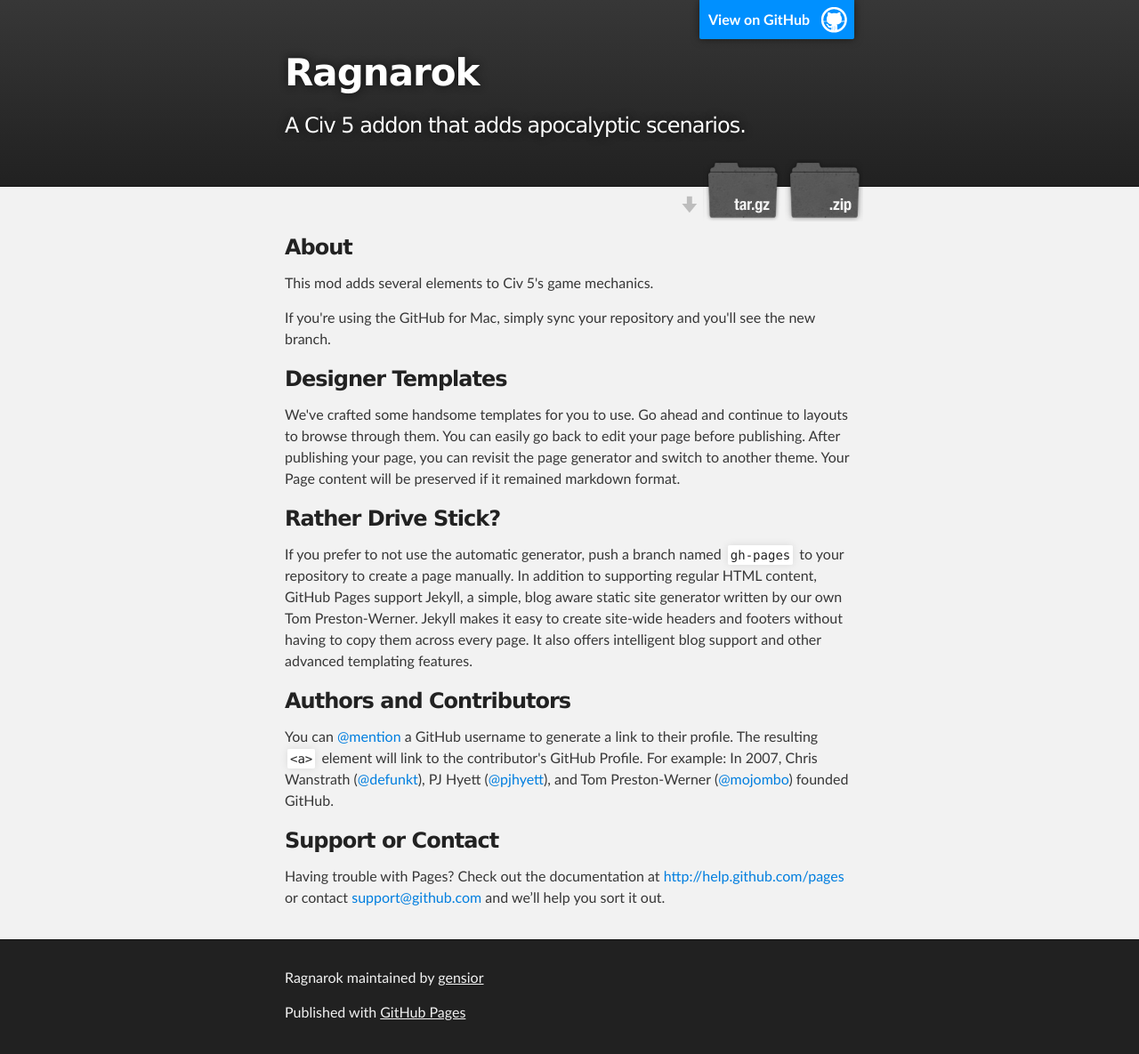
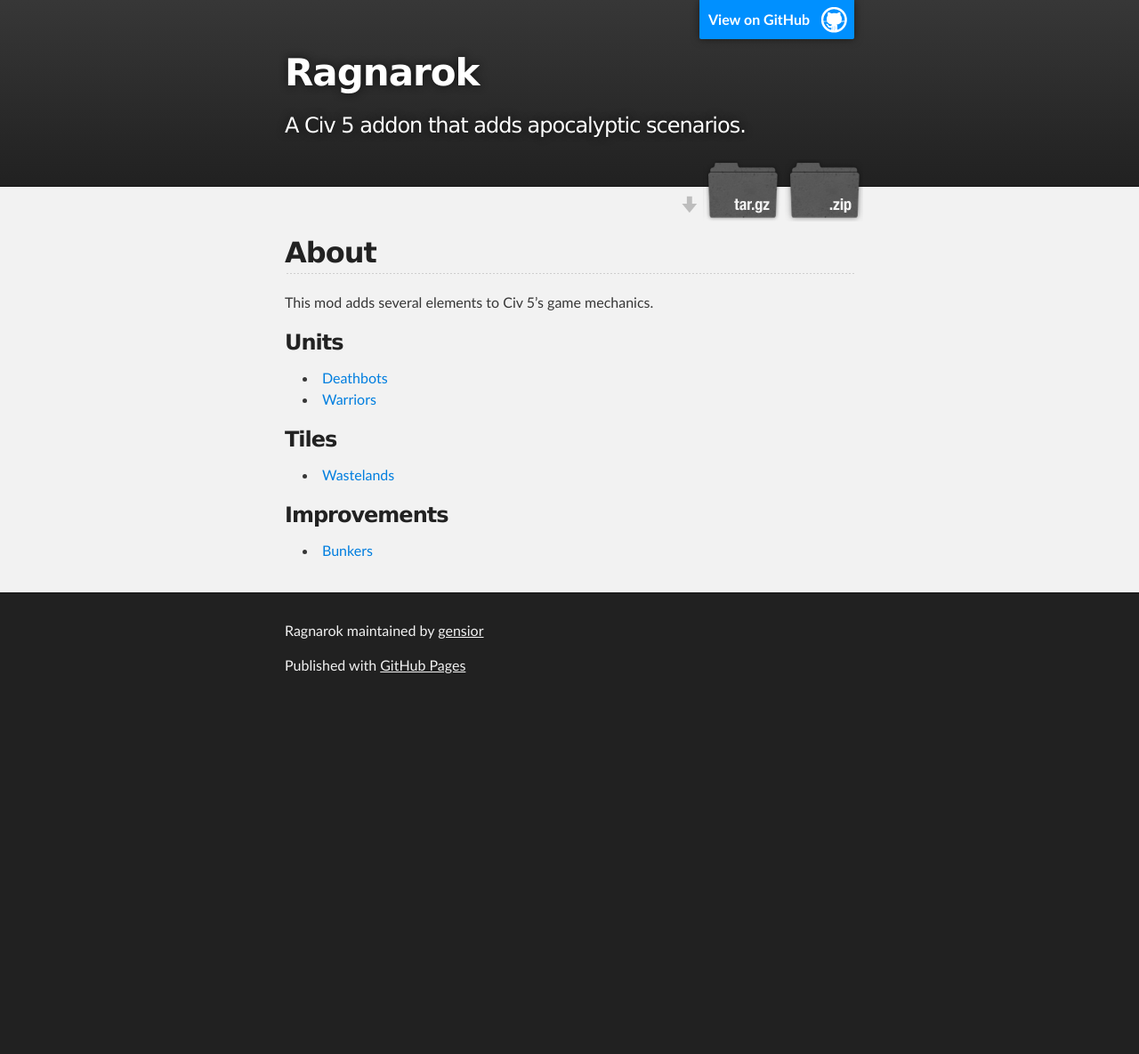
Before and after one commit to gensior/ragnarok, a Jekyll site: the page built from index.md, in a window 1280 px wide. Shown: the whole page at 89% size. Built offline with Jekyll 4.4.1, drawn with Linux system fonts in a browser that asks for light colours; after the commit the page ends 900 px from its top, so only the background shows below that.

Commit message:
Adds sample posts in different categories.

```diff
--- a/_layouts/default.html
+++ b/_layouts/default.html
@@ -6,7 +6,7 @@
     <meta http-equiv="X-UA-Compatible" content="chrome=1" />
     <meta name="description" content="Ragnarok : A Civ 5 addon that adds apocalyptic scenarios." />
 
-    <link rel="stylesheet" type="text/css" media="screen" href="stylesheets/stylesheet.css">
+    <link rel="stylesheet" type="text/css" media="screen" href="/stylesheets/stylesheet.css">
 
     <title>Ragnarok</title>
   </head>
--- a/index.html
+++ /dev/null
@@ -1,27 +0,0 @@
----
-layout: default
----
-<h3>About</h3>
-	<p>This mod adds several elements to Civ 5's game mechanics.</p>
-
-<p>If you're using the GitHub for Mac, simply sync your repository and you'll see the new branch.</p>
-
-<h3>
-<a name="designer-templates" class="anchor" href="#designer-templates"><span class="octicon octicon-link"></span></a>Designer Templates</h3>
-
-<p>We've crafted some handsome templates for you to use. Go ahead and continue to layouts to browse through them. You can easily go back to edit your page before publishing. After publishing your page, you can revisit the page generator and switch to another theme. Your Page content will be preserved if it remained markdown format.</p>
-
-<h3>
-<a name="rather-drive-stick" class="anchor" href="#rather-drive-stick"><span class="octicon octicon-link"></span></a>Rather Drive Stick?</h3>
-
-<p>If you prefer to not use the automatic generator, push a branch named <code>gh-pages</code> to your repository to create a page manually. In addition to supporting regular HTML content, GitHub Pages support Jekyll, a simple, blog aware static site generator written by our own Tom Preston-Werner. Jekyll makes it easy to create site-wide headers and footers without having to copy them across every page. It also offers intelligent blog support and other advanced templating features.</p>
-
-<h3>
-<a name="authors-and-contributors" class="anchor" href="#authors-and-contributors"><span class="octicon octicon-link"></span></a>Authors and Contributors</h3>
-
-<p>You can <a href="https://github.com/blog/821" class="user-mention">@mention</a> a GitHub username to generate a link to their profile. The resulting <code>&lt;a&gt;</code> element will link to the contributor's GitHub Profile. For example: In 2007, Chris Wanstrath (<a href="https://github.com/defunkt" class="user-mention">@defunkt</a>), PJ Hyett (<a href="https://github.com/pjhyett" class="user-mention">@pjhyett</a>), and Tom Preston-Werner (<a href="https://github.com/mojombo" class="user-mention">@mojombo</a>) founded GitHub.</p>
-
-<h3>
-<a name="support-or-contact" class="anchor" href="#support-or-contact"><span class="octicon octicon-link"></span></a>Support or Contact</h3>
-
-<p>Having trouble with Pages? Check out the documentation at <a href="http://help.github.com/pages">http://help.github.com/pages</a> or contact <a href="mailto:support@github.com">support@github.com</a> and we’ll help you sort it out.</p>
--- /dev/null
+++ b/index.md
@@ -0,0 +1,20 @@
+---
+layout: default
+---
+
+## About
+
+This mod adds several elements to Civ 5's game mechanics.
+
+{% for category in site.categories %}
+
+### {{ category[0] | capitalize }}
+
+<ul class="posts">
+{% for post in site.posts %}
+	{% if post.categories contains category[0] %}
+		<li><a href="{{ post.url }}">{{ post.title }}</a></li>
+	{% endif %}
+{% endfor %}
+</ul>
+{% endfor %}
```
Also changed, not shown: _posts/2013-12-15-warriors.md (added, +9 -0 lines), _posts/2013-12-15-wastelands.md (added, +9 -0 lines), _posts/2013-12-16-deathbots.md (added, +9 -0 lines), _posts/2013-12-17-bunkers.md (added, +9 -0 lines).
